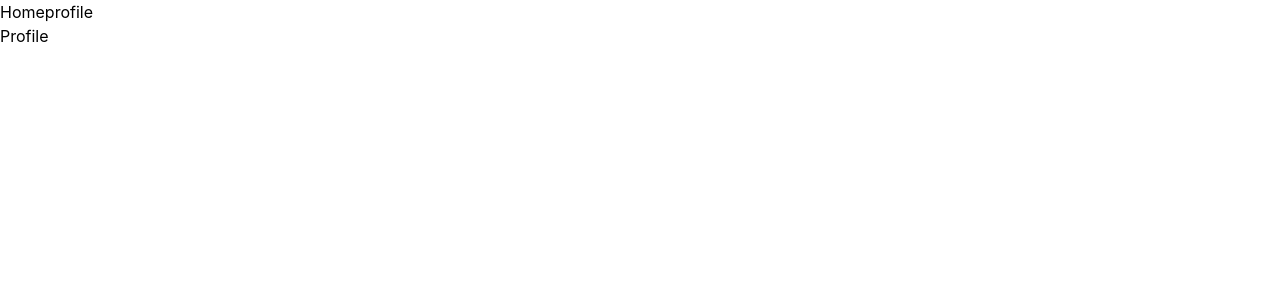
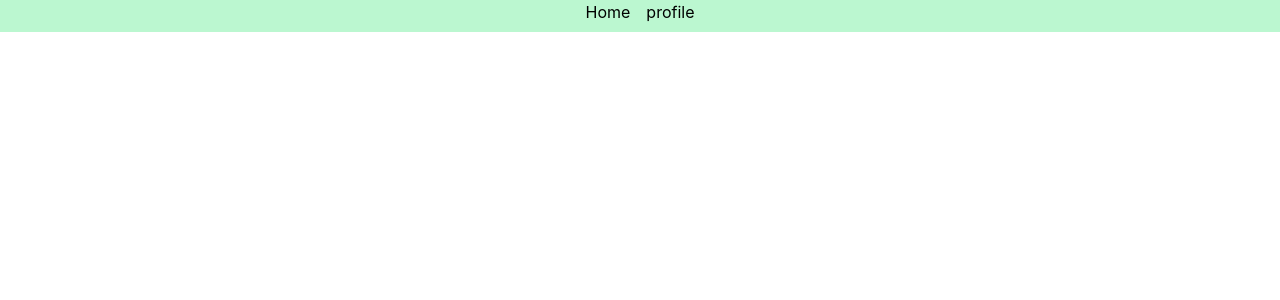
Before and after one commit to mo-ri-regen/blog, a Next.js app: page /profile in a window 1280 px wide. Shown: the top 300 px of the page. Built offline with nearby package versions, Linux system fonts and the light colour scheme.

Commit message:
🚚コンポーネントの名前をNavigationからHeaderに変更

```diff
--- a/src/component/layout/container/navigation.tsx
+++ b/src/component/layout/container/header.tsx
@@ -1,10 +1,8 @@
-import React from "react";
-import type { NextPage } from "next";
 import Link from "next/link";
-export const Navigation = () => {
+export const Header = () => {
   return (
-    <>
-      <nav>
+    <header className="absolute inset-x-0 top-0 h-8 bg-green-200">
+      <nav className="flex justify-center gap-x-4">
         <Link href="/">
           <a>Home</a>
         </Link>
@@ -12,6 +10,6 @@ export const Navigation = () => {
           <a>profile</a>
         </Link>
       </nav>
-    </>
+    </header>
   );
 };
--- a/src/pages/index.tsx
+++ b/src/pages/index.tsx
@@ -4,7 +4,7 @@ import Head from "next/head";
 import styles from "../../styles/Home.module.css";
 import { client } from "../lib/client";
 import Link from "next/link";
-import { Navigation } from "../../src/component/layout/container/navigation";
+import { Header } from "../component/layout/container/header";
 import { blog } from "../common/type";
 import { Footer } from "../component/layout/container/footer";
 
@@ -16,9 +16,7 @@ const Home: NextPage = ({ articles }: any) => {
         <meta name="description" content="アウトプットまとめ" />
         <link rel="icon" href="/favicon.ico" />
       </Head>
-      <header>
-        <Navigation />
-      </header>
+      <Header />
 
       <div>
         <ul>
--- a/src/pages/profile.tsx
+++ b/src/pages/profile.tsx
@@ -1,11 +1,11 @@
 import type { NextPage } from "next";
 import React from "react";
 import { Footer } from "../component/layout/container/footer";
-import { Navigation } from "../component/layout/container/navigation";
+import { Header } from "../component/layout/container/header";
 const Profile: NextPage = () => {
   return (
     <div>
-      <Navigation />
+      <Header />
       <h1>Profile</h1>
     </div>
   );
```
